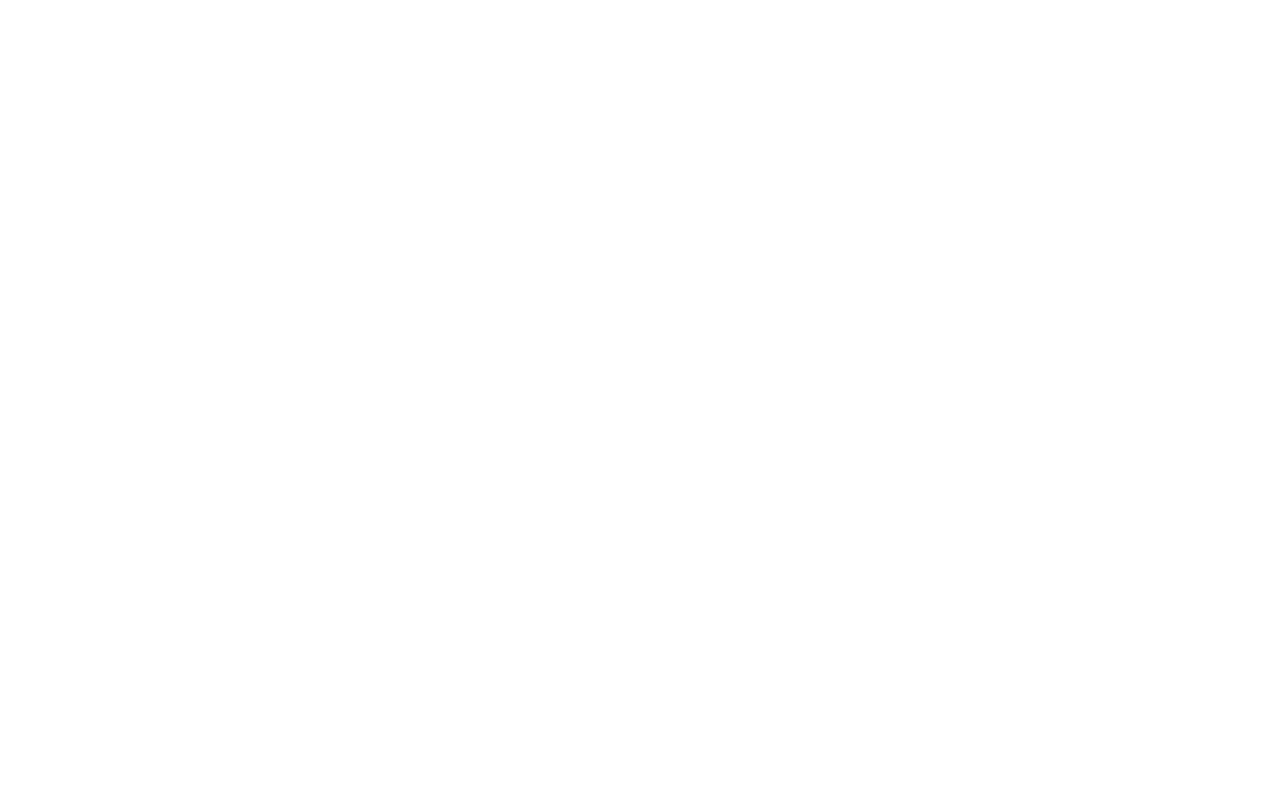
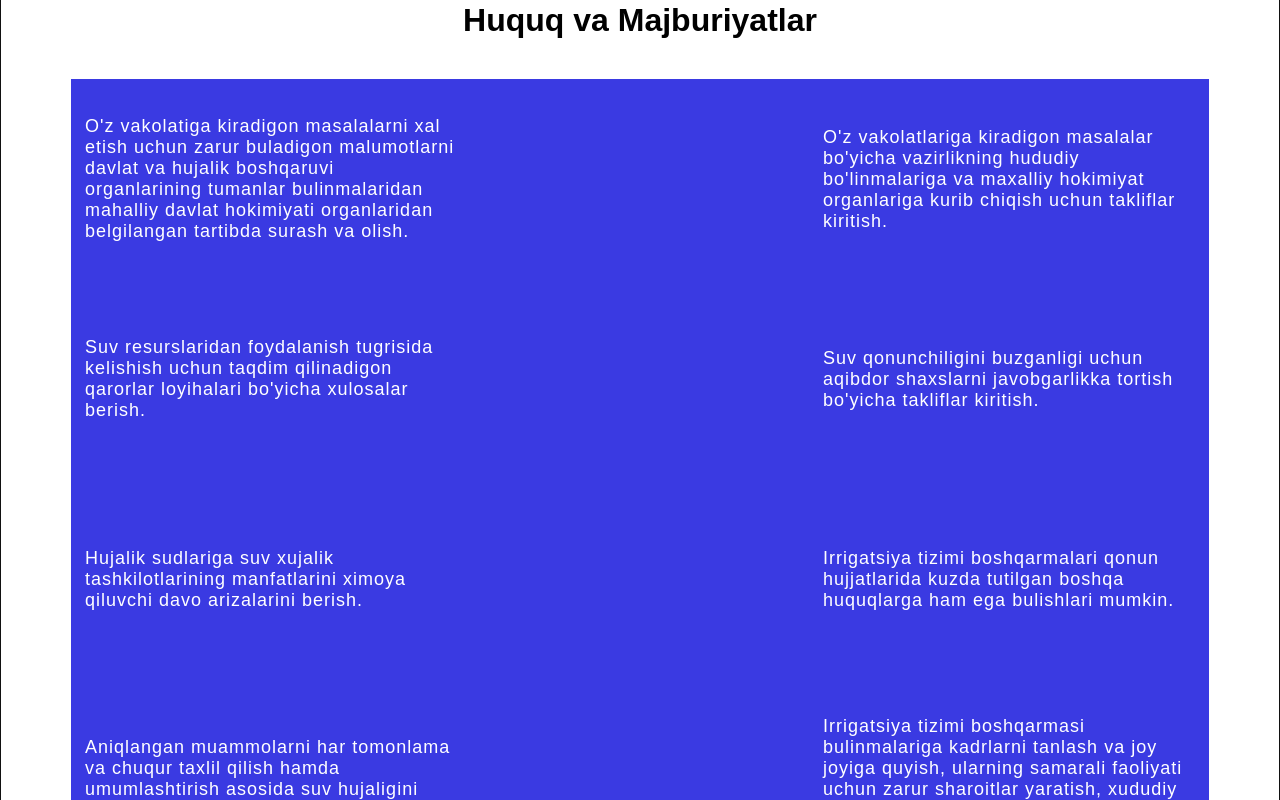
Before and after one commit to YusufjonAbdumajidov/YakGuz, a React (Create React App) app: page /malumotlar in a window 1280 px wide. Shown: the part 3080-3880 px from the top of the page. Before the commit the page ends 3073 px from the top, so only its background shows below. Built offline with nearby package versions, Linux system fonts and the light colour scheme.

Commit message:
adding informations

```diff
--- a/src/Components/Malumotlar.jsx
+++ b/src/Components/Malumotlar.jsx
@@ -103,6 +103,39 @@
             </div>
         </div>
 
+        <div className="majburiyatlar">
+            <h1>Huquq va Majburiyatlar</h1>
+            <div>
+                <section>
+                    <p>O'z vakolatiga kiradigon masalalarni xal etish uchun zarur buladigon malumotlarni davlat va hujalik boshqaruvi organlarining tumanlar bulinmalaridan mahalliy davlat hokimiyati organlaridan belgilangan tartibda surash va olish.</p>
+                </section>
+                <section>
+                    <p>O'z vakolatlariga kiradigon masalalar bo'yicha vazirlikning hududiy bo'linmalariga va maxalliy hokimiyat organlariga kurib chiqish uchun takliflar kiritish.</p>
+                </section>
+                <section>
+                    <p>Suv resurslaridan foydalanish tugrisida kelishish uchun taqdim qilinadigon qarorlar loyihalari bo'yicha xulosalar berish.</p>
+                </section>
+                <section>
+                    <p>Suv qonunchiligini buzganligi uchun aqibdor shaxslarni javobgarlikka tortish bo'yicha takliflar kiritish.</p>
+                </section>
+                <section>
+                    <p>Hujalik sudlariga suv xujalik tashkilotlarining manfatlarini ximoya qiluvchi davo arizalarini berish.</p>
+                </section>
+                <section>
+                    <p>Irrigatsiya tizimi boshqarmalari qonun hujjatlarida kuzda tutilgan boshqa huquqlarga ham ega bulishlari mumkin.</p>
+                </section>
+                <section>
+                    <p>Aniqlangan muammolarni har tomonlama va chuqur taxlil qilish hamda umumlashtirish asosida suv hujaligini rivojlantirish tugrisida takliflar tayyorlash.</p>
+                </section>
+                <section>
+                    <p>Irrigatsiya tizimi boshqarmasi bulinmalariga kadrlarni tanlash va joy joyiga quyish, ularning samarali faoliyati uchun zarur sharoitlar yaratish, xududiy bulimlarda kadrlar zaxirasini shakillantirish.</p>
+                </section>
+                <section>
+                    <p>Irrigatsiya tizimi boshqarmasi hodilariga mukofotlar, lavozim maoshiga qo'shimchalar, moddiy yordam, ragbatlantirish tulovlarini tulash va tashkiliy choralar qullash tugrisida qaror qabul qilish, hodimlarni davlat mukofotlari va idoraviy mukofotlar bilan taqdirlash tugrisida vazirlikka takliflar kiritish.</p>
+                </section>
+            </div>
+        </div>
+
     </div>
   )
 }
--- a/src/styles/malumotlar.scss
+++ b/src/styles/malumotlar.scss
@@ -240,6 +240,40 @@
                 background-color: rgb(58, 58, 226);
                 p{
                     text-align: center;
+                    color: #fff;
+                    font-size: 18px;
+                    letter-spacing: 1px;
+                }
+            }
+        }
+    }
+    .majburiyatlar{
+        padding: 40px;
+        width: 100%;
+        // border: 1px solid #111;
+        display: flex;
+        flex-direction: column;
+        align-items: center;
+        div{
+            margin-top: 40px;
+            background-color: rgb(58, 58, 226);
+
+            display: flex;
+            align-items: center;
+            justify-content: space-between;
+            flex-wrap: wrap;
+
+            section{
+                // border: 1px solid #111;
+                width: 400px;
+                height: 160px;
+                margin:  20px 0;
+                padding: 14px;
+                display: flex;
+                align-items: center;
+                justify-content: center;
+                background-color: rgb(58, 58, 226);
+                p{
                     color: #fff;
                     font-size: 18px;
                     letter-spacing: 1px;
```
